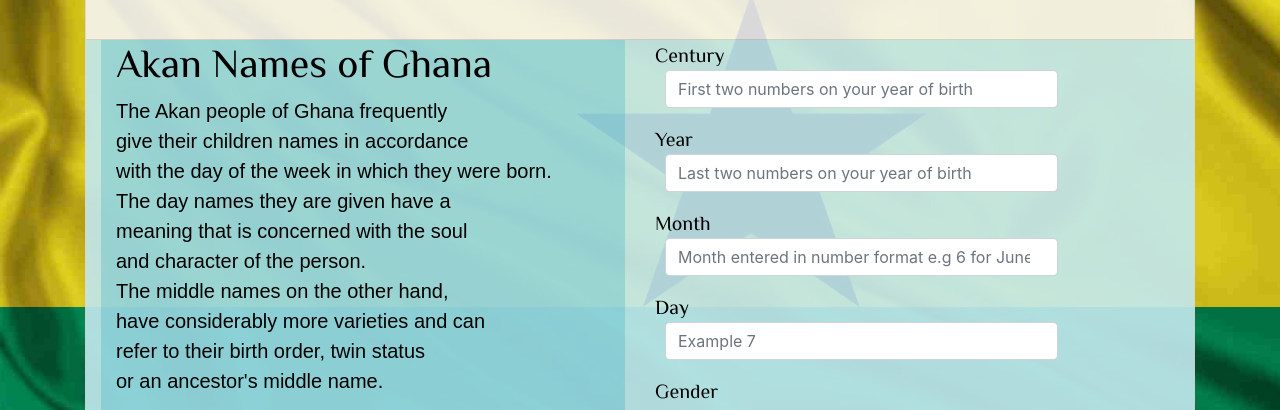
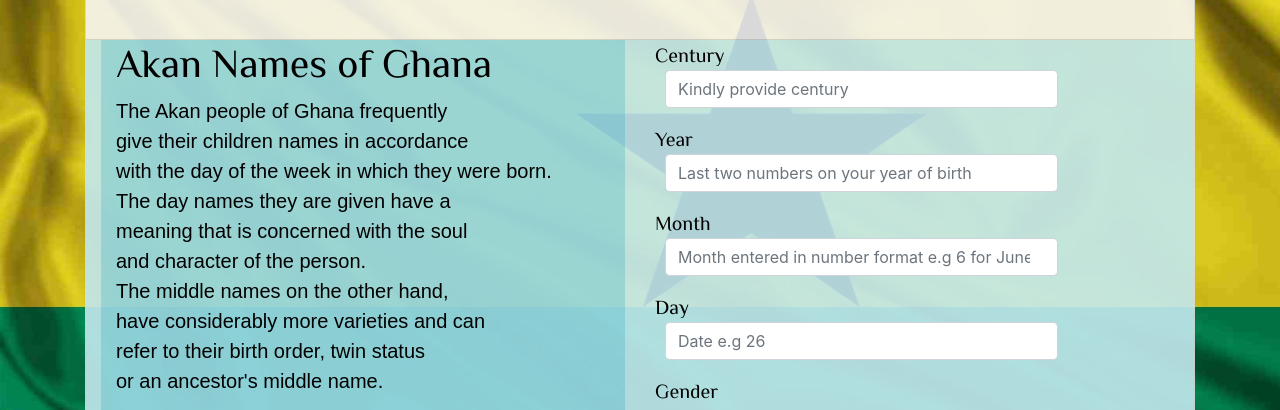
Before and after one commit to Andrew-1000/Akan-Names, a plain HTML site: page index.html in a window 1280 px wide. Shown: the part 319-729 px from the top of the page. Drawn offline with Linux system fonts and the light colour scheme; a web font is replaced by a local one.

Commit message:
Update the user input form in index.html with Correct placeholders

```diff
--- a/index.html
+++ b/index.html
@@ -54,7 +54,7 @@
               <form action="index.html" >
                   <div class="form-group">
                     <label class="font-head" for="cent">Century</label>
-                    <input type="number" min="18" max="20" class="form-control" id="cent" placeholder="First two numbers on your year of birth " required/>
+                    <input type="number" min="18" max="20" class="form-control" id="cent" placeholder="Kindly provide century " required/>
                   </div>
                   <div class="form-group">
                       <label for="year" class="font-head">Year</label>
@@ -66,7 +66,7 @@
                   </div>
                   <div class="form-group">
                       <label for="day" class="font-head">Day</label>
-                      <input type="number" min="1" max="31" class="form-control" id="day" placeholder="Example 7" required/>
+                      <input type="number" min="1" max="31" class="form-control" id="day" placeholder="Date e.g 26" required/>
                   </div>
                   <label for="day" class="font-head">Gender</label>
                   <div class="form-group">
```
Also changed, not shown: js/script.js (+8 -0 lines).
